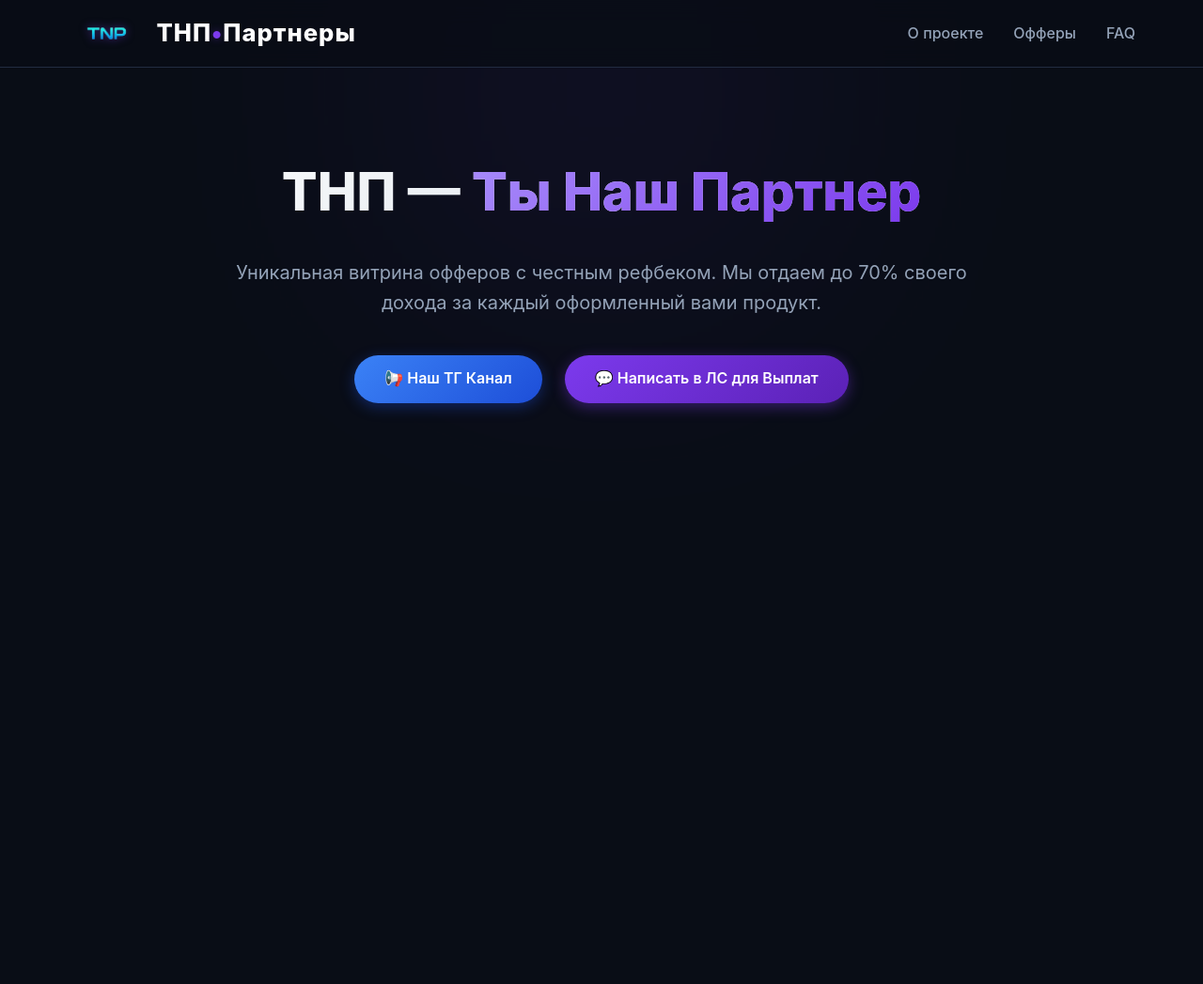
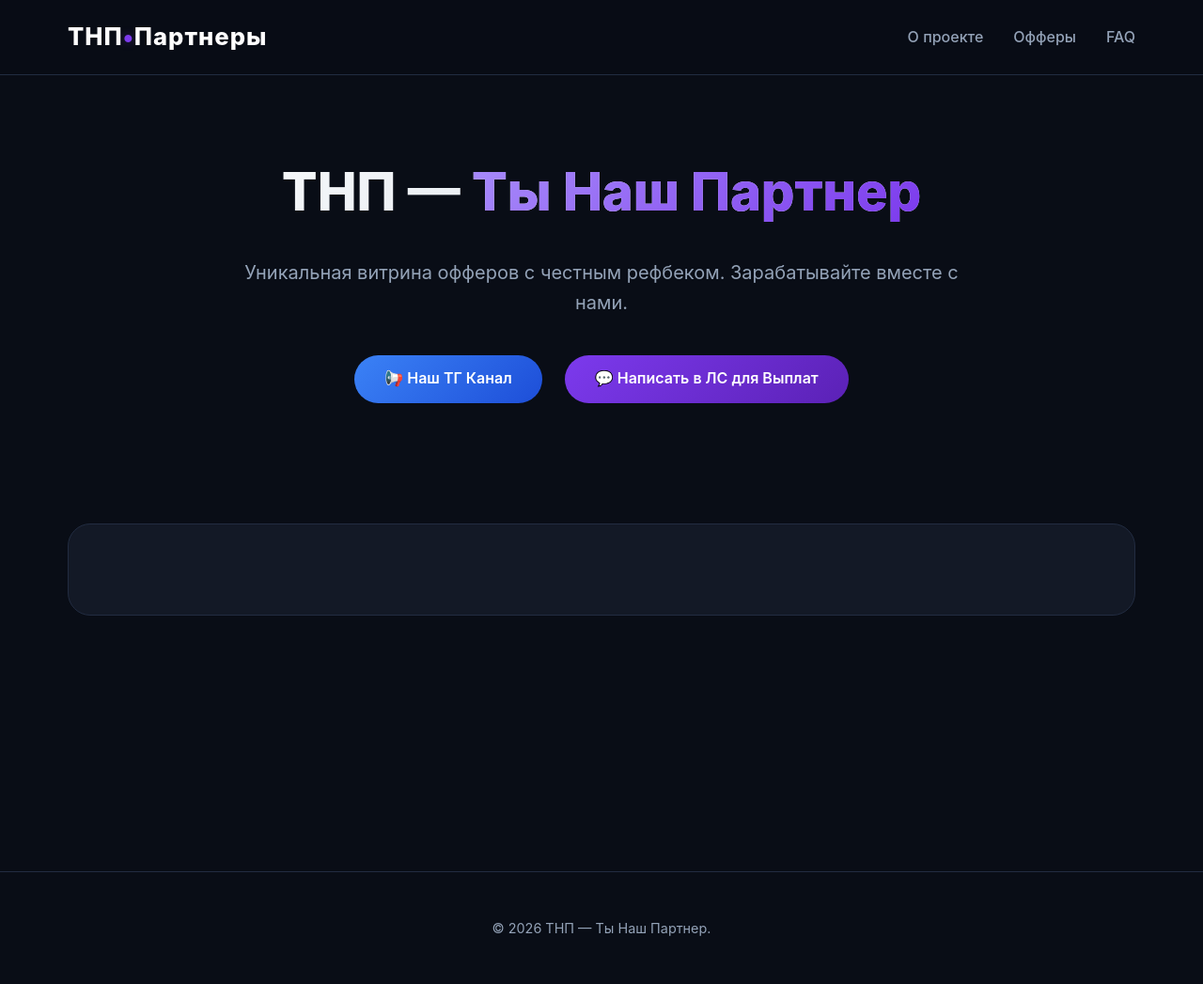
Before and after one commit to FlirterRf/tnpr, a plain HTML site: page index.html in a window 1280 px wide. Shown: the whole page at 94% size. Before the commit the page ends 800 px from the top, so only its background shows below. Drawn offline with Linux system fonts and the light colour scheme.

Commit message:
Update index.html

```diff
--- a/index.html
+++ b/index.html
@@ -4,6 +4,8 @@
     <meta charset="UTF-8">
     <meta name="viewport" content="width=device-width, initial-scale=1.0">
     <title>ТНП — Ты Наш Партнер | Зарабатывай до 70% рефбека</title>
+    <link rel="icon" type="image/png" href="logo.png">
+
     <style>
         :root {
             --bg-main: #090d16;
@@ -19,159 +21,42 @@
             --border: #222c41;
         }
 
-        * {
-            box-sizing: border-box;
-            margin: 0;
-            padding: 0;
-            font-family: 'Inter', system-ui, -apple-system, sans-serif;
-            scroll-behavior: smooth;
-        }
+        * { box-sizing: border-box; margin: 0; padding: 0; font-family: 'Inter', system-ui, -apple-system, sans-serif; scroll-behavior: smooth; }
+        body { background-color: var(--bg-main); color: var(--text-primary); line-height: 1.6; }
 
-        body {
-            background-color: var(--bg-main);
-            color: var(--text-primary);
-            line-height: 1.6;
-        }
+        header { background-color: rgba(9, 13, 22, 0.8); backdrop-filter: blur(12px); position: fixed; width: 100%; top: 0; z-index: 1000; border-bottom: 1px solid var(--border); }
+        .nav-container { max-width: 1200px; margin: 0 auto; padding: 1.2rem 2rem; display: flex; justify-content: space-between; align-items: center; }
 
-        header {
-            background-color: rgba(9, 13, 22, 0.8);
-            backdrop-filter: blur(12px);
-            position: fixed;
-            width: 100%;
-            top: 0;
-            z-index: 1000;
-            border-bottom: 1px solid var(--border);
-        }
+        .logo { font-size: 1.6rem; font-weight: 800; color: var(--text-primary); text-decoration: none; letter-spacing: 1px; }
+        .logo span { color: var(--accent); text-shadow: 0 0 10px var(--accent-glow); }
 
-        .nav-container {
-            max-width: 1200px;
-            margin: 0 auto;
-            padding: 0.8rem 2rem;
-            display: flex;
-            justify-content: space-between;
-            align-items: center;
-        }
+        .nav-menu { display: flex; gap: 2rem; }
+        .nav-menu a { color: var(--text-secondary); text-decoration: none; font-weight: 500; transition: color 0.3s; }
+        .nav-menu a:hover { color: var(--text-primary); }
 
-        .logo-block {
-            display: flex;
-            align-items: center;
-            gap: 12px;
-            text-decoration: none;
-        }
+        .hero { max-width: 1200px; margin: 0 auto; padding: 10rem 2rem 2rem 2rem; text-align: center; position: relative; }
+        .hero h1 { font-size: 3.5rem; font-weight: 800; margin-bottom: 1.5rem; background: linear-gradient(135deg, #fff 0%, #cbd5e1 100%); -webkit-background-clip: text; -webkit-text-fill-color: transparent; }
+        .hero h1 span { background: linear-gradient(135deg, #a78bfa 0%, #7c3aed 100%); -webkit-background-clip: text; -webkit-text-fill-color: transparent; }
+        .hero p { font-size: 1.25rem; color: var(--text-secondary); max-width: 800px; margin: 0 auto 2.5rem auto; }
 
-        .navbar-logo {
-            height: 45px; /* Высота логотипа */
-            width: auto;
-            filter: drop-shadow(0 0 5px rgba(124, 58, 237, 0.5));
-        }
-
-        .logo {
-            font-size: 1.6rem;
-            font-weight: 800;
-            color: var(--text-primary);
-            letter-spacing: 1px;
-        }
-
-        .logo span {
-            color: var(--accent);
-            text-shadow: 0 0 10px var(--accent-glow);
-        }
-
-        .nav-menu {
-            display: flex;
-            gap: 2rem;
-        }
-
-        .nav-menu a {
-            color: var(--text-secondary);
-            text-decoration: none;
-            font-weight: 500;
-            transition: color 0.3s;
-        }
-
-        .nav-menu a:hover {
-            color: var(--text-primary);
-        }
-
-        /* Hero */
-        .hero {
-            max-width: 1200px;
-            margin: 0 auto;
-            padding: 10rem 2rem 2rem 2rem;
-            text-align: center;
-            position: relative;
-        }
-
-        .hero::before {
-            content: '';
-            position: absolute;
-            top: 20%;
-            left: 50%;
-            transform: translate(-50%, -50%);
-            width: 300px;
-            height: 300px;
-            background: var(--accent);
-            filter: blur(150px);
-            opacity: 0.15;
-            z-index: -1;
-        }
-
-        .hero h1 {
-            font-size: 3.5rem;
-            font-weight: 800;
-            margin-bottom: 1.5rem;
-            background: linear-gradient(135deg, #fff 0%, #cbd5e1 100%);
-            -webkit-background-clip: text;
-            -webkit-text-fill-color: transparent;
-        }
-
-        .hero h1 span {
-            background: linear-gradient(135deg, #a78bfa 0%, #7c3aed 100%);
-            -webkit-background-clip: text;
-            -webkit-text-fill-color: transparent;
-        }
-
-        .hero p {
-            font-size: 1.25rem;
-            color: var(--text-secondary);
-            max-width: 800px;
-            margin: 0 auto 2.5rem auto;
-        }
-
-        /* Кнопки и блоки (остальной стиль сохранен без изменений) */
         .social-buttons { display: flex; justify-content: center; gap: 1.5rem; flex-wrap: wrap; margin-bottom: 2rem; }
         .btn-tg { display: inline-flex; align-items: center; gap: 0.5rem; background: var(--tg-color); color: white; text-decoration: none; padding: 0.8rem 2rem; border-radius: 50px; font-weight: 600; transition: opacity 0.2s; }
-        .btn-tg-channel { background: linear-gradient(135deg, #3b82f6, #1d4ed8); box-shadow: 0 4px 15px rgba(29, 78, 216, 0.4); }
-        .btn-tg-admin { background: linear-gradient(135deg, #7c3aed, #5b21b6); box-shadow: 0 4px 15px rgba(124, 58, 237, 0.4); }
+        .btn-tg-channel { background: linear-gradient(135deg, #3b82f6, #1d4ed8); }
+        .btn-tg-admin { background: linear-gradient(135deg, #7c3aed, #5b21b6); }
         .btn-tg:hover { opacity: 0.9; }
+
         .section-padding { padding: 4rem 2rem; max-width: 1200px; margin: 0 auto; }
         .section-header { text-align: center; margin-bottom: 3.5rem; }
-        .section-header h2 { font-size: 2.2rem; margin-bottom: 1rem; }
         .about-box { background: var(--bg-card); border: 1px solid var(--border); border-radius: 24px; padding: 3rem; }
-        .about-text { font-size: 1.1rem; color: var(--text-secondary); text-align: left; max-width: 1000px; margin: 0 auto 2.5rem auto; }
-        .vip-badge { background: linear-gradient(90deg, #f59e0b, #d97706); color: #000; font-weight: bold; padding: 2px 8px; border-radius: 4px; display: inline-block; }
         .steps-grid { display: grid; grid-template-columns: repeat(auto-fit, minmax(280px, 1fr)); gap: 2rem; margin-top: 2rem; }
         .step-card { background: rgba(9, 13, 22, 0.6); border: 1px solid var(--border); padding: 2rem; border-radius: 16px; }
+
         .offers-grid { display: grid; grid-template-columns: repeat(auto-fill, minmax(350px, 1fr)); gap: 2rem; }
-        .offer-card { background: var(--bg-card); border: 1px solid var(--border); border-radius: 20px; padding: 2rem; display: flex; flex-direction: column; transition: transform 0.3s, border-color 0.3s; }
-        .offer-card:hover { transform: translateY(-5px); border-color: var(--accent); }
-        .card-top { display: flex; justify-content: space-between; align-items: center; margin-bottom: 1.2rem; }
-        .tag { background: rgba(124, 58, 237, 0.15); color: #a78bfa; padding: 0.3rem 0.9rem; border-radius: 50px; font-size: 0.8rem; font-weight: 600; text-transform: uppercase; }
-        .badge-hot { background: rgba(245, 158, 11, 0.15); color: var(--warning); padding: 0.3rem 0.9rem; border-radius: 50px; font-size: 0.8rem; font-weight: 700; animation: pulse 2s infinite; }
-        .badge-disabled { background: rgba(239, 68, 68, 0.15); color: var(--danger); padding: 0.3rem 0.9rem; border-radius: 50px; font-size: 0.8rem; font-weight: 700; }
-        @keyframes pulse { 0% { opacity: 0.6; } 50% { opacity: 1; } 100% { opacity: 0.6; } }
-        .offer-title { font-size: 1.4rem; margin-bottom: 0.75rem; }
-        .offer-perks { list-style: none; margin-bottom: 1.2rem; flex-grow: 1; }
-        .offer-perks li { color: var(--text-secondary); font-size: 0.95rem; margin-bottom: 0.5rem; display: flex; align-items: center; gap: 0.5rem; }
-        .offer-perks li::before { content: '✓'; color: var(--success); font-weight: bold; }
-        .info-note { background: rgba(124, 58, 237, 0.08); border-left: 3px solid var(--accent); padding: 0.6rem 0.8rem; border-radius: 0 8px 8px 0; font-size: 0.85rem; color: var(--text-secondary); margin-bottom: 1.2rem; }
-        .payout-info { background: rgba(16, 185, 129, 0.08); border: 1px dashed rgba(16, 185, 129, 0.3); padding: 0.75rem 1rem; border-radius: 10px; display: flex; justify-content: space-between; align-items: center; margin-bottom: 1.5rem; }
+        .offer-card { background: var(--bg-card); border: 1px solid var(--border); border-radius: 20px; padding: 2rem; display: flex; flex-direction: column; }
         .payout-amount { color: var(--success); font-weight: 700; font-size: 1.2rem; }
-        .card-btn { display: block; text-align: center; background: #1e293b; color: white; text-decoration: none; padding: 0.9rem; border-radius: 12px; font-weight: 600; border: 1px solid var(--border); transition: all 0.2s; }
-        .card-btn:hover:not(.disabled) { background: var(--accent); border-color: var(--accent); box-shadow: 0 4px 15px var(--accent-glow); }
-        .card-btn.disabled { background: #0f172a; color: #475569; border-color: #1e293b; cursor: not-allowed; }
-        .faq-grid { max-width: 800px; margin: 0 auto; display: flex; flex-direction: column; gap: 1.5rem; }
-        .faq-item { background: var(--bg-card); border: 1px solid var(--border); padding: 1.5rem; border-radius: 16px; }
+        .card-btn { display: block; text-align: center; background: #1e293b; color: white; padding: 0.9rem; border-radius: 12px; text-decoration: none; font-weight: 600; transition: 0.2s; }
+        .card-btn:hover { background: var(--accent); }
+
         footer { text-align: center; padding: 3rem 2rem; color: var(--text-secondary); border-top: 1px solid var(--border); margin-top: 5rem; font-size: 0.9rem; }
     </style>
 </head>
@@ -179,11 +64,7 @@
 
     <header>
         <div class="nav-container">
-            <a href="#" class="logo-block">
-                <img src="logo.png" alt="TNP" class="navbar-logo">
-                <div class="logo">ТНП<span>•</span>Партнеры</div>
-            </a>
-
+            <a href="#" class="logo">ТНП<span>•</span>Партнеры</a>
             <nav class="nav-menu">
                 <a href="#about">О проекте</a>
                 <a href="#offers">Офферы</a>
@@ -194,12 +75,24 @@
 
     <section class="hero">
         <h1>ТНП — <span>Ты Наш Партнер</span></h1>
-        <p>Уникальная витрина офферов с честным рефбеком. Мы отдаем до 70% своего дохода за каждый оформленный вами продукт.</p>
+        <p>Уникальная витрина офферов с честным рефбеком. Зарабатывайте вместе с нами.</p>
         <div class="social-buttons">
             <a href="https://t.me/whitetemkA1" target="_blank" class="btn-tg btn-tg-channel">📢 Наш ТГ Канал</a>
             <a href="https://t.me/script0W" target="_blank" class="btn-tg btn-tg-admin">💬 Написать в ЛС для Выплат</a>
         </div>
     </section>
 
-    </body>
+    <section id="about" class="section-padding">
+        <div class="about-box">
+            </div>
+    </section>
+
+    <section id="offers" class="section-padding">
+        </section>
+
+    <footer>
+        <p>&copy; 2026 ТНП — Ты Наш Партнер.</p>
+    </footer>
+
+</body>
 </html>
```
